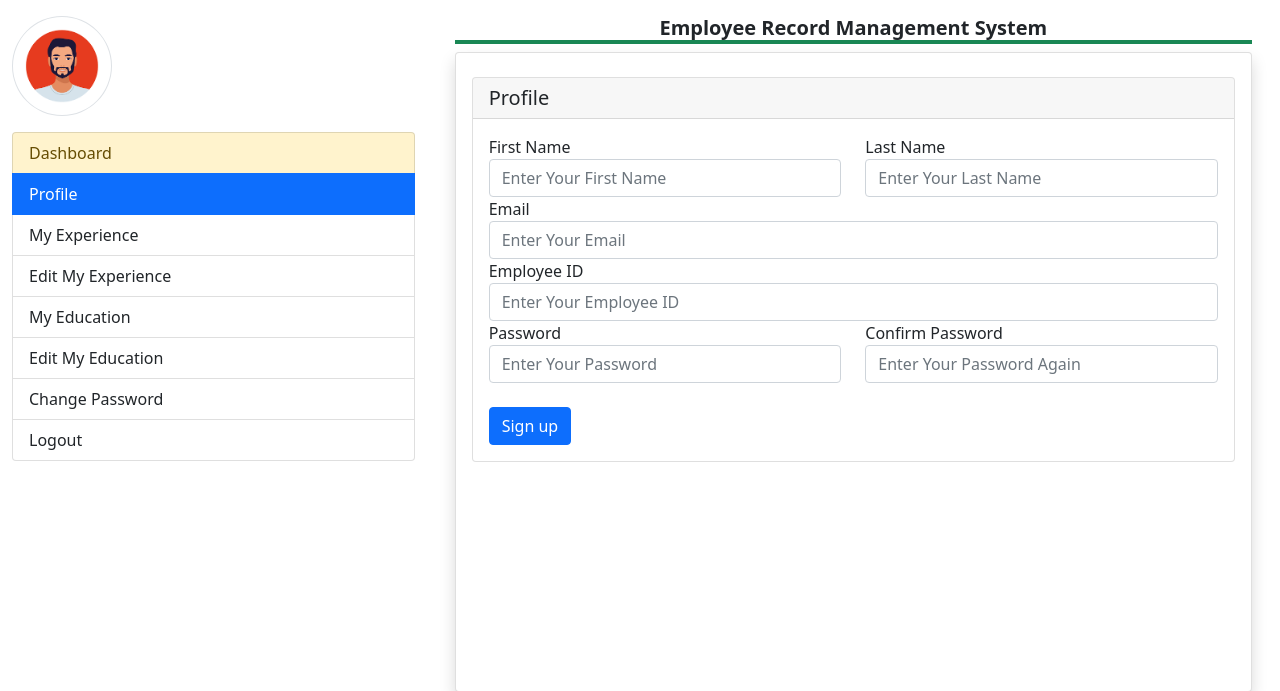
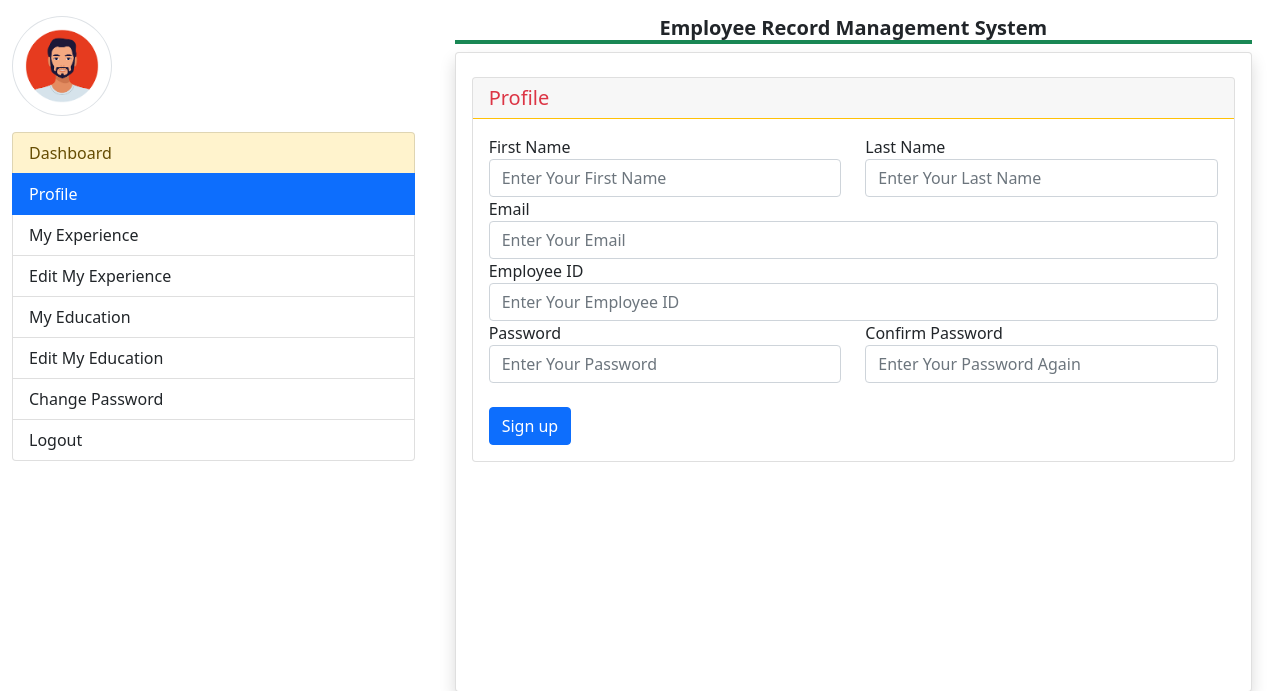
Before and after one commit to shaikat17/employee_record_management, a Django app: page /profile in a window 1280 px wide. Shown: the top 691 px of the page. Run offline with Django 4.2, Linux system fonts and the light colour scheme.

Commit message:
working on profile page

```diff
--- a/employee/templates/profile.html
+++ b/employee/templates/profile.html
@@ -1,8 +1,7 @@
 {% extends 'emp_base.html' %} {% block main %}
 
-
 <div class="card mt-2">
-  <h5 class="card-header">Profile</h5>
+  <h5 class="card-header text-danger border-bottom border-warning">Profile</h5>
   <div class="card-body">
     <form method="post" name="signup" onsubmit="return checkpassword()">
       {% csrf_token %}
@@ -92,6 +91,4 @@
 <script>
   alert("Something went wrong, Try Again...");
 </script>
-{% endif %}
-
-{% endblock %}
+{% endif %} {% endblock %}
```
